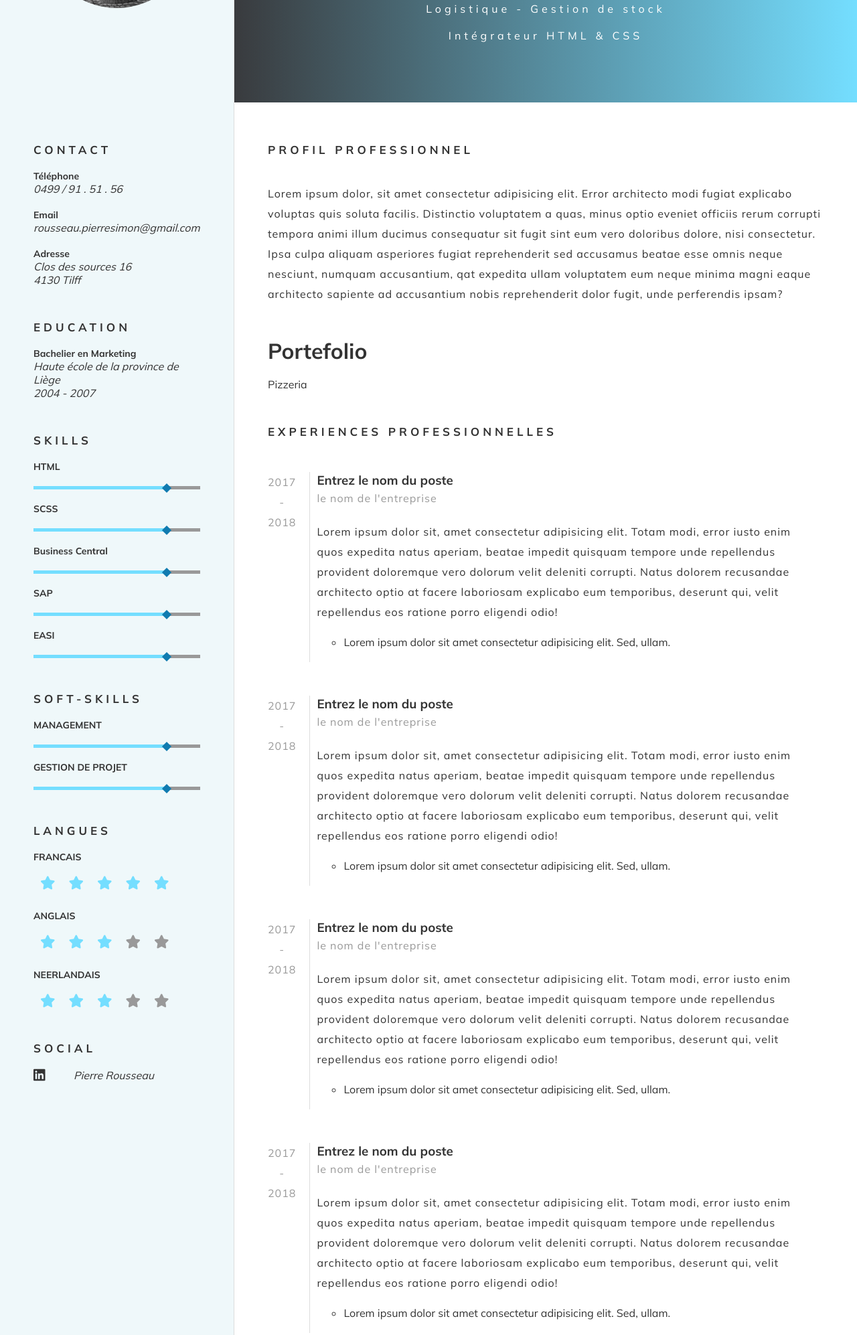
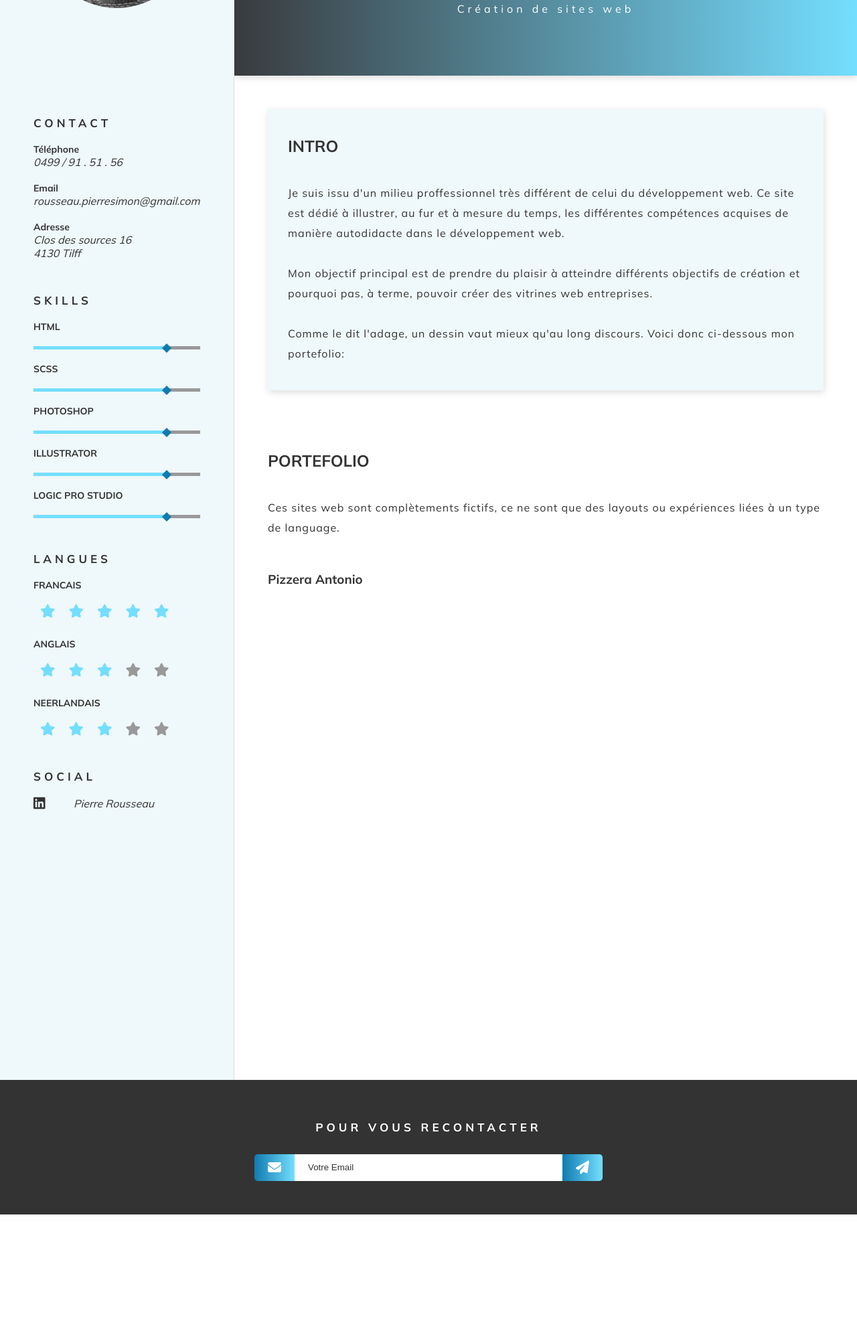
Before and after one commit to Pitou2023/htmlcss-chapitre13-netlify, a website: page index.html in a window 1280 px wide. Shown: the part 277-2271 px from the top of the page at 67% size. After the commit the page ends 2091 px from the top, so only its background shows below. Drawn offline with Linux system fonts and the light colour scheme.

Commit message:
adapt V0.3

```diff
--- a/index.html
+++ b/index.html
@@ -32,8 +32,7 @@
 		<div class="grid-container">
 			<header>
 				<h1><span>P</span>ierre Rousseau</h1>
-				<p>Logistique - Gestion de stock</p>
-				<p>Intégrateur HTML & CSS</p>
+				<p>Création de sites web</p>
 			</header>
 			<section class="picture">
 				<img
@@ -53,14 +52,14 @@
 						4130 Tilff
 					</p>
 				</div>
-				<div class="block">
+				<!-- <div class="block">
 					<h2 class="title-small">EDUCATION</h2>
 					<h3>Bachelier en Marketing</h3>
 					<p>
 						Haute école de la province de Liège <br />
 						2004 - 2007
 					</p>
-				</div>
+				</div> -->
 				<div class="block">
 					<h2 class="title-small">SKILLS</h2>
 					<h3>HTML</h3>
@@ -73,23 +72,23 @@
 						<div class="bar-skill-progress"></div>
 						<div class="bar-skill-dot"></div>
 					</div>
-					<h3>Business Central</h3>
+					<h3>PHOTOSHOP</h3>
 					<div class="bar-skill">
 						<div class="bar-skill-progress"></div>
 						<div class="bar-skill-dot"></div>
 					</div>
-					<h3>SAP</h3>
+					<h3>ILLUSTRATOR</h3>
 					<div class="bar-skill">
 						<div class="bar-skill-progress"></div>
 						<div class="bar-skill-dot"></div>
 					</div>
-					<h3>EASI</h3>
+					<h3>LOGIC PRO STUDIO</h3>
 					<div class="bar-skill">
 						<div class="bar-skill-progress"></div>
 						<div class="bar-skill-dot"></div>
 					</div>
 				</div>
-				<div class="block">
+				<!-- <div class="block">
 					<h2 class="title-small">SOFT-SKILLS</h2>
 					<h3>MANAGEMENT</h3>
 					<div class="bar-skill">
@@ -101,7 +100,7 @@
 						<div class="bar-skill-progress"></div>
 						<div class="bar-skill-dot"></div>
 					</div>
-				</div>
+				</div> -->
 				<div class="block">
 					<h2 class="title-small">LANGUES</h2>
 					<h3>FRANCAIS</h3>
@@ -138,21 +137,39 @@
 				</div>
 			</aside>
 			<main>
-				<h2 class="title-small">PROFIL PROFESSIONNEL</h2>
-				<p class="mb-5">
-					Lorem ipsum dolor, sit amet consectetur adipisicing elit. Error
-					architecto modi fugiat explicabo voluptas quis soluta facilis.
-					Distinctio voluptatem a quas, minus optio eveniet officiis rerum
-					corrupti tempora animi illum ducimus consequatur sit fugit sint eum
-					vero doloribus dolore, nisi consectetur. Ipsa culpa aliquam asperiores
-					fugiat reprehenderit sed accusamus beatae esse omnis neque nesciunt,
-					numquam accusantium, qat expedita ullam voluptatem eum neque minima
-					magni eaque architecto sapiente ad accusantium nobis reprehenderit
-					dolor fugit, unde perferendis ipsam?
-				</p>
-				<p class="mb-5">
-					<h1>Portefolio </h1><a href="/pizzeria.html">Pizzeria</a>
-				</p>
+				<section class="intro">
+					<h1>INTRO</h1>
+					<p>
+						Je suis issu d'un milieu proffessionnel très différent de celui du
+						développement web. Ce site est dédié à illustrer, au fur et à mesure
+						du temps, les différentes compétences acquises de manière
+						autodidacte dans le développement web.
+						<br /><br />
+						Mon objectif principal est de prendre du plaisir à atteindre
+						différents objectifs de création et pourquoi pas, à terme, pouvoir
+						créer des vitrines web entreprises.
+						<br /><br />
+						Comme le dit l'adage, un dessin vaut mieux qu'au long discours.
+						Voici donc ci-dessous mon portefolio:
+					</p>
+				</section>
+				<div class="separation"></div>
+				<section class="portefolio">
+					<h1>PORTEFOLIO</h1>
+					<p class="mb-5">
+						Ces sites web sont complètements fictifs, ce ne sont que des layouts
+						ou expériences liées à un type de language.
+					</p>
+					<p class="mb-5">
+						<a
+							class="pf-content"
+							href="/pizzeria.html"
+							><h3>Pizzera Antonio</h3></a
+						>
+					</p>
+				</section>
+				<!-- PARTIE EXPERIENCES PRO
+
 				<p class="mb-5"></p>
 				<h2 class="title-small">EXPERIENCES PROFESSIONNELLES</h2>
 				<div class="experience">
@@ -181,115 +198,7 @@
 							</li>
 						</ul>
 					</div>
-				</div>
-				<div class="experience">
-					<div class="timeline">
-						<p>
-							2017 <br />
-							- <br />
-							2018
-						</p>
-					</div>
-					<div class="content">
-						<h3>Entrez le nom du poste</h3>
-						<p class="text-hint mb-2">le nom de l'entreprise</p>
-						<p>
-							Lorem ipsum dolor sit, amet consectetur adipisicing elit. Totam
-							modi, error iusto enim quos expedita natus aperiam, beatae impedit
-							quisquam tempore unde repellendus provident doloremque vero
-							dolorum velit deleniti corrupti. Natus dolorem recusandae
-							architecto optio at facere laboriosam explicabo eum temporibus,
-							deserunt qui, velit repellendus eos ratione porro eligendi odio!
-						</p>
-						<ul>
-							<li>
-								Lorem ipsum dolor sit amet consectetur adipisicing elit. Sed,
-								ullam.
-							</li>
-						</ul>
-					</div>
-				</div>
-				<div class="experience">
-					<div class="timeline">
-						<p>
-							2017 <br />
-							- <br />
-							2018
-						</p>
-					</div>
-					<div class="content">
-						<h3>Entrez le nom du poste</h3>
-						<p class="text-hint mb-2">le nom de l'entreprise</p>
-						<p>
-							Lorem ipsum dolor sit, amet consectetur adipisicing elit. Totam
-							modi, error iusto enim quos expedita natus aperiam, beatae impedit
-							quisquam tempore unde repellendus provident doloremque vero
-							dolorum velit deleniti corrupti. Natus dolorem recusandae
-							architecto optio at facere laboriosam explicabo eum temporibus,
-							deserunt qui, velit repellendus eos ratione porro eligendi odio!
-						</p>
-						<ul>
-							<li>
-								Lorem ipsum dolor sit amet consectetur adipisicing elit. Sed,
-								ullam.
-							</li>
-						</ul>
-					</div>
-				</div>
-				<div class="experience">
-					<div class="timeline">
-						<p>
-							2017 <br />
-							- <br />
-							2018
-						</p>
-					</div>
-					<div class="content">
-						<h3>Entrez le nom du poste</h3>
-						<p class="text-hint mb-2">le nom de l'entreprise</p>
-						<p>
-							Lorem ipsum dolor sit, amet consectetur adipisicing elit. Totam
-							modi, error iusto enim quos expedita natus aperiam, beatae impedit
-							quisquam tempore unde repellendus provident doloremque vero
-							dolorum velit deleniti corrupti. Natus dolorem recusandae
-							architecto optio at facere laboriosam explicabo eum temporibus,
-							deserunt qui, velit repellendus eos ratione porro eligendi odio!
-						</p>
-						<ul>
-							<li>
-								Lorem ipsum dolor sit amet consectetur adipisicing elit. Sed,
-								ullam.
-							</li>
-						</ul>
-					</div>
-				</div>
-				<div class="experience">
-					<div class="timeline">
-						<p>
-							2017 <br />
-							- <br />
-							2018
-						</p>
-					</div>
-					<div class="content">
-						<h3>Entrez le nom du poste</h3>
-						<p class="text-hint mb-2">le nom de l'entreprise</p>
-						<p>
-							9Lorem ipsum dolor sit, amet consectetur adipisicing elit. Totam
-							modi, error iusto enim quos expedita natus aperiam, beatae impedit
-							quisquam tempore unde repellendus provident doloremque vero
-							dolorum velit deleniti corrupti. Natus dolorem recusandae
-							architecto optio at facere laboriosam explicabo eum temporibus,
-							deserunt qui, velit repellendus eos ratione porro eligendi odio!
-						</p>
-						<ul>
-							<li>
-								Lorem ipsum dolor sit amet consectetur adipisicing elit. Sed,
-								ullam.
-							</li>
-						</ul>
-					</div>
-				</div>
+				</div> -->
 			</main>
 			<footer>
 				<h2 class="title-small">POUR VOUS RECONTACTER</h2>
--- a/scss/_utils.scss
+++ b/scss/_utils.scss
@@ -1,7 +1,13 @@
+/** @format */
+
 .mb-5 {
-  margin-bottom: 5rem !important;
+	margin-bottom: 5rem !important;
 }
 
 .mb-2 {
-  margin-bottom: 2rem !important;
+	margin-bottom: 2rem !important;
 }
+
+.mb-10 {
+	margin-bottom: 10rem !important;
+}
--- a/scss/style.scss
+++ b/scss/style.scss
@@ -37,6 +37,7 @@ header {
 	flex-direction: column;
 	justify-content: center;
 	align-items: center;
+	box-shadow: 1px 3px 10px var(--border);
 	@include xs {
 		padding: 4rem 2rem;
 	}
@@ -157,6 +158,9 @@ main {
 	@include xs {
 		padding: 5rem 2rem;
 	}
+	h1 {
+		margin-bottom: 4rem;
+	}
 	h2 {
 		margin-bottom: 4rem;
 	}
@@ -164,6 +168,15 @@ main {
 		letter-spacing: 0.1rem;
 		line-height: 3rem;
 	}
+	.intro {
+		background: var(--background);
+		padding: 3rem;
+		box-shadow: 1px 3px 10px var(--border);
+	}
+	.separation {
+		padding: 4rem 0;
+	}
+
 	.experience {
 		display: flex;
 		margin: 5rem 0;
```
Also changed, not shown: css/pizza.css, css/style.css, 2 other files.
